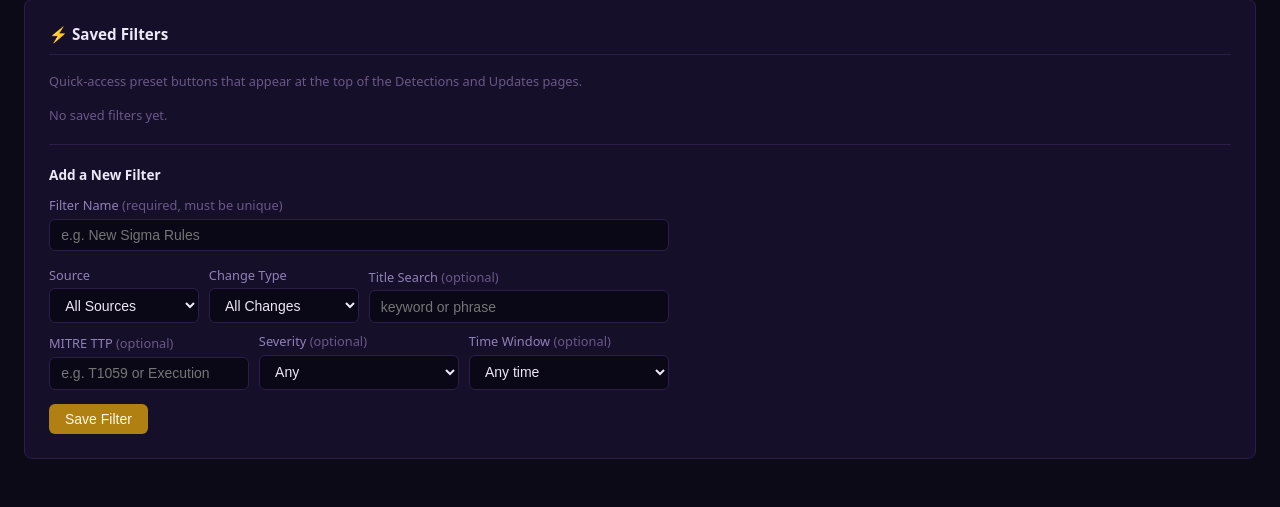
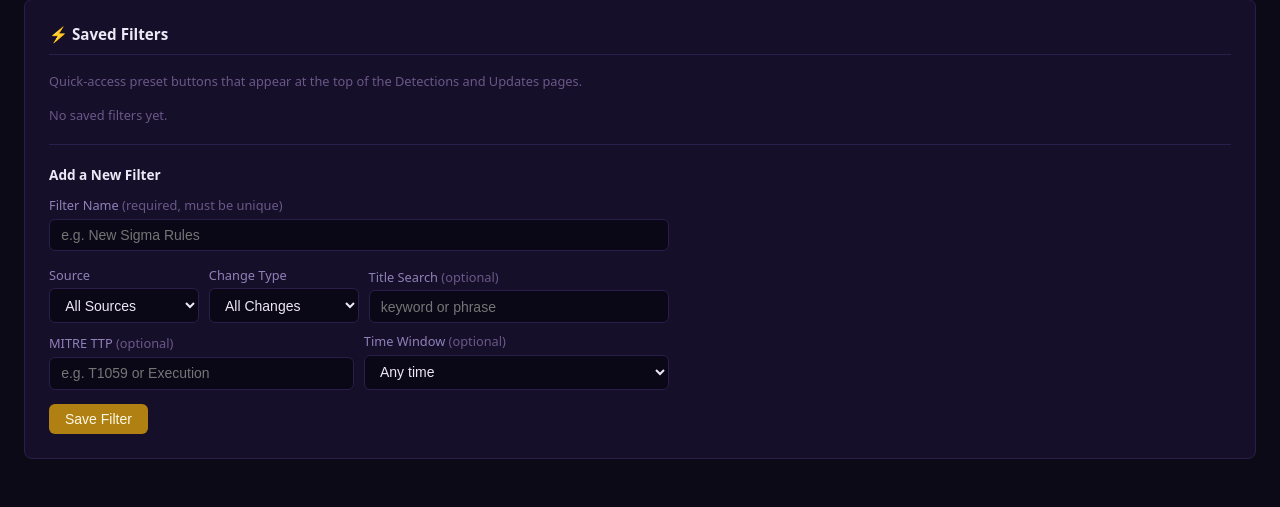
Before and after one commit to McSloats/RuleRadar, a Flask app: page /settings in a window 1280 px wide. Shown: the part 1104-1611 px from the top of the page. Run offline with Flask 3, Linux system fonts and the light colour scheme; a user stored in the database is signed in; data comes from the database, SQL or seed files in the repository; tables that the repository leaves empty hold one stand-in row (values such as "Sample post").

Commit message:
Remove severity entirely from the application
Every reference has been eliminated:

core/database.py
- Removed severity column from CREATE TABLE detections schema
- Removed severity ALTER TABLE migration entry
- Removed severity parameter from upsert_detection() signature,
  UPDATE SET clause, and INSERT statement (both positional and named)
- Removed severity parameter and LOWER(severity) filter from
  search_detections()

core/ruleradar.py
- Removed severity parsing from _process_sigma (meta.get 'level')
- Removed severity="" from _process_splunk upsert call
- Removed severity parsing from _process_elastic (rule.get 'severity')
- Removed severity= kwarg from all three db.upsert_detection() calls

webapp/app.py
- Removed severity from detections() route (request.args, search call,
  render_template)
- Removed severity from settings_filters_add() (form read, filter dict,
  activity log detail)

webapp/templates/detections.html
- Removed severity from saved-filter preset href and tooltip
- Removed severity from _panel_active/_panel_count Jinja variables
- Removed Severity select from filter panel
- Removed "severity X" from result-count line
- Removed severity badge span from title cell
- Removed severity= from all url_for calls (MITRE badges ×3,
  pagination ×4) and empty-state condition

webapp/templates/settings.html
- Removed Severity <th> from saved-filter display table
- Removed severity <td> from saved-filter rows
- Removed entire Severity <div> from add-filter form

webapp/templates/layout.html
- Removed .badge-sev-{critical,high,medium,low,informational} CSS block

CLAUDE.md — updated detections schema list and saved-filter key list

Co-Authored-By: Claude Sonnet 4.6 <noreply@anthropic.com>

```diff
--- a/core/database.py
+++ b/core/database.py
@@ -72,7 +72,6 @@ CREATE TABLE IF NOT EXISTS detections (
     mitre_tactics    TEXT    NOT NULL DEFAULT '',
     author           TEXT    NOT NULL DEFAULT '',
     rule_status      TEXT    NOT NULL DEFAULT '',
-    severity         TEXT    NOT NULL DEFAULT '',
     rule_date        TEXT    NOT NULL DEFAULT '',
     refs             TEXT    NOT NULL DEFAULT '',
     UNIQUE(source, file_path)
@@ -169,7 +168,6 @@ def _migrate_schema(conn: sqlite3.Connection):
         "ALTER TABLE detections ADD COLUMN mitre_tactics    TEXT NOT NULL DEFAULT ''",
         "ALTER TABLE detections ADD COLUMN author           TEXT NOT NULL DEFAULT ''",
         "ALTER TABLE detections ADD COLUMN rule_status      TEXT NOT NULL DEFAULT ''",
-        "ALTER TABLE detections ADD COLUMN severity         TEXT NOT NULL DEFAULT ''",
         "ALTER TABLE detections ADD COLUMN rule_date        TEXT NOT NULL DEFAULT ''",
         "ALTER TABLE detections ADD COLUMN refs             TEXT NOT NULL DEFAULT ''",
     ]
@@ -440,7 +438,6 @@ def upsert_detection(
     mitre_tactics: str = "",
     author: str = "",
     rule_status: str = "",
-    severity: str = "",
     rule_date: str = "",
     refs: str = "",
 ) -> bool:
@@ -463,12 +460,12 @@ def upsert_detection(
                    SET title=?, description=?, detection_logic=?, spl=?,
                        rule_url=?, last_updated=?,
                        mitre_techniques=?, mitre_tactics=?,
-                       author=?, rule_status=?, severity=?, rule_date=?, refs=?
+                       author=?, rule_status=?, rule_date=?, refs=?
                    WHERE source=? AND file_path=?""",
                 (
                     title, description, detection_logic, spl, rule_url, ts,
                     mitre_techniques, mitre_tactics,
-                    author, rule_status, severity, rule_date, refs,
+                    author, rule_status, rule_date, refs,
                     source, file_path,
                 ),
             )
@@ -478,13 +475,13 @@ def upsert_detection(
                (source, file_path, title, description, detection_logic, spl,
                 rule_url, first_seen, last_updated,
                 mitre_techniques, mitre_tactics,
-                author, rule_status, severity, rule_date, refs)
-               VALUES (?, ?, ?, ?, ?, ?, ?, ?, ?,  ?, ?,  ?, ?, ?, ?, ?)""",
+                author, rule_status, rule_date, refs)
+               VALUES (?, ?, ?, ?, ?, ?, ?, ?, ?,  ?, ?,  ?, ?, ?, ?)""",
             (
                 source, file_path, title, description, detection_logic, spl,
                 rule_url, ts, ts,
                 mitre_techniques, mitre_tactics,
-                author, rule_status, severity, rule_date, refs,
+                author, rule_status, rule_date, refs,
             ),
         )
         return True
@@ -502,7 +499,6 @@ def delete_detection(source: str, file_path: str):
 def search_detections(
     title: str = "",
     description: str = "",
-    severity: str = "",
     source: str = "",
     mitre: str = "",
     days: str = "",
@@ -514,8 +510,7 @@ def search_detections(
     Search detections with per-field filters and a detail-panel keyword search.
     - title       : searches title only
     - description : searches description only
-    - severity    : exact match ('critical'|'high'|'medium'|'low'|'informational'|'')
-    - source      : 'sigma' | 'splunk' | '' (all)
+    - source      : 'sigma' | 'splunk' | 'elastic' | '' (all)
     - mitre       : searches mitre_techniques and mitre_tactics (e.g. 'T1059' or 'Execution')
     - days        : '7'|'30'|'90'|'' — limit to rules updated in the last N days
     - details_q   : keyword across detection_logic, spl, author, rule_status, rule_date, refs
@@ -528,9 +523,6 @@ def search_detections(
     if description:
         conditions.append("description LIKE ?")
         params.append(f"%{description}%")
-    if severity:
-        conditions.append("LOWER(severity) = ?")
-        params.append(severity.lower())
     if source:
         conditions.append("source = ?")
         params.append(source)
--- a/webapp/app.py
+++ b/webapp/app.py
@@ -356,7 +356,6 @@ def detections():
     """Searchable table of all known detection rules."""
     title       = request.args.get("title",       "").strip()
     description = request.args.get("description", "").strip()
-    severity    = request.args.get("severity",    "").strip().lower()
     source      = request.args.get("source",      "")
     mitre       = request.args.get("mitre",       "").strip()
     days        = request.args.get("days",        "")
@@ -365,7 +364,7 @@ def detections():
     per_page    = 50
 
     rows, total = db.search_detections(
-        title=title, description=description, severity=severity,
+        title=title, description=description,
         source=source, mitre=mitre, days=days, details_q=details_q,
         page=page, per_page=per_page,
     )
@@ -375,7 +374,7 @@ def detections():
         "detections.html",
         rows=rows, total=total,
         page=page, total_pages=total_pages,
-        title=title, description=description, severity=severity,
+        title=title, description=description,
         source=source, mitre=mitre, days=days, details_q=details_q,
         saved_filters=_get_saved_filters(),
     )
@@ -513,7 +512,6 @@ def settings_filters_add():
     change_type = request.form.get("change_type", "")
     title       = request.form.get("title",       "").strip()
     mitre       = request.form.get("mitre",       "").strip()
-    severity    = request.form.get("severity",    "")
     days        = request.form.get("days",        "")
 
     if not name:
@@ -537,15 +535,13 @@ def settings_filters_add():
         "change_type": change_type,
         "title":       title,
         "mitre":       mitre,
-        "severity":    severity,
         "days":        days,
     })
     db.update_user_filters(current_user.id, json.dumps(filters))
     db.log_activity("user", f"Saved filter '{name}' added", actor=current_user.username,
                     detail=(
                         f"source={source or 'all'}, change_type={change_type or 'all'}, "
-                        f"title={title or ''}, mitre={mitre or ''}, "
-                        f"severity={severity or ''}, days={days or ''}"
+                        f"title={title or ''}, mitre={mitre or ''}, days={days or ''}"
                     ))
     flash(f"Filter \"{name}\" saved.", "success")
     return redirect(url_for("settings"))
--- a/webapp/templates/layout.html
+++ b/webapp/templates/layout.html
@@ -358,12 +358,6 @@
       margin: 0.1rem 0.15rem 0.1rem 0;
     }
     .badge-tactic:hover { background: #3d2d63; color: #ddd6fe; }
-    /* Sigma rule severity levels */
-    .badge-sev-critical      { background: #4a1616; color: #fca5a5; }
-    .badge-sev-high          { background: #5c2a0e; color: #fcd34d; }
-    .badge-sev-medium        { background: #5c4700; color: #fde68a; }
-    .badge-sev-low           { background: #0f2a2a; color: #6ee7b7; }
-    .badge-sev-informational { background: #1e1040; color: #c4b5fd; }
     /* Rule status */
     .badge-stable       { background: #14301f; color: #6ee7b7; }
     .badge-test         { background: #2b1e4a; color: #9080b8; }
--- a/webapp/templates/settings.html
+++ b/webapp/templates/settings.html
@@ -148,7 +148,6 @@
         <th>Change Type</th>
         <th>Title Search</th>
         <th>MITRE</th>
-        <th>Severity</th>
         <th>Days</th>
         <th style="width:80px;"></th>
       </tr>
@@ -173,7 +172,6 @@
         </td>
         <td class="text-muted text-small">{{ f.get('title', f.get('q', '')) or '—' }}</td>
         <td class="text-muted text-small">{{ f.get('mitre', '') or '—' }}</td>
-        <td class="text-muted text-small">{{ f.get('severity', '') or '—' }}</td>
         <td class="text-muted text-small">{{ f.get('days', '') or '—' }}</td>
         <td>
           <form method="post" action="{{ url_for('settings_filters_delete') }}"
@@ -230,19 +228,6 @@
         </label>
         <input type="text" name="mitre" class="wide" placeholder="e.g. T1059 or Execution">
       </div>
-      <div style="flex:1; min-width:120px;">
-        <label style="display:block; font-size:0.8rem; color:#9080b8; margin-bottom:0.3rem;">
-          Severity <span class="text-muted">(optional)</span>
-        </label>
-        <select name="severity" class="wide">
-          <option value="">Any</option>
-          <option value="critical">Critical</option>
-          <option value="high">High</option>
-          <option value="medium">Medium</option>
-          <option value="low">Low</option>
-          <option value="informational">Informational</option>
-        </select>
-      </div>
       <div style="flex:1; min-width:100px;">
         <label style="display:block; font-size:0.8rem; color:#9080b8; margin-bottom:0.3rem;">
           Time Window <span class="text-muted">(optional)</span>
```
Also changed, not shown: CLAUDE.md (+2 -2 lines), core/ruleradar.py (+3 -5 lines), webapp/templates/detections.html (+14 -34 lines).
